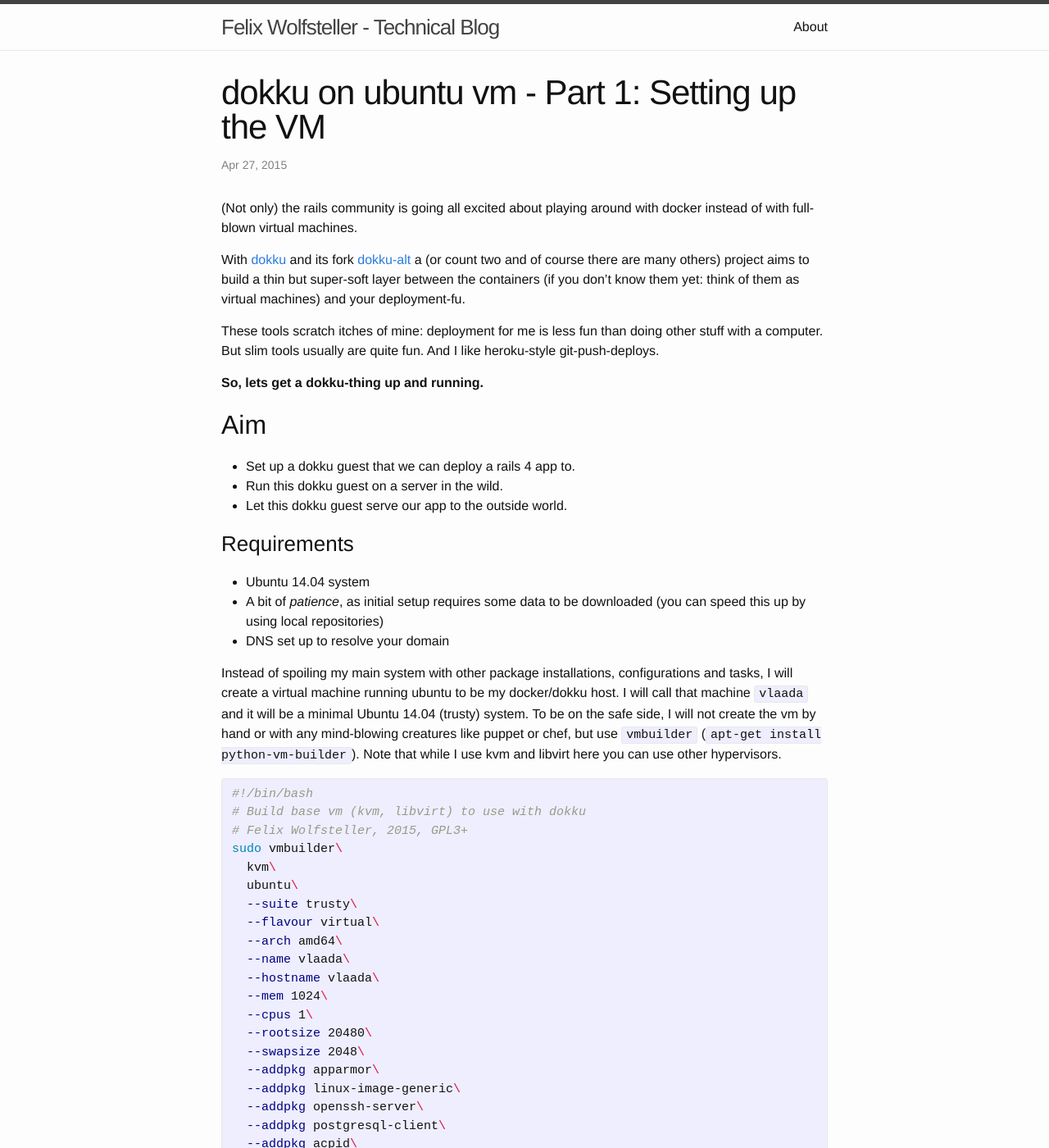
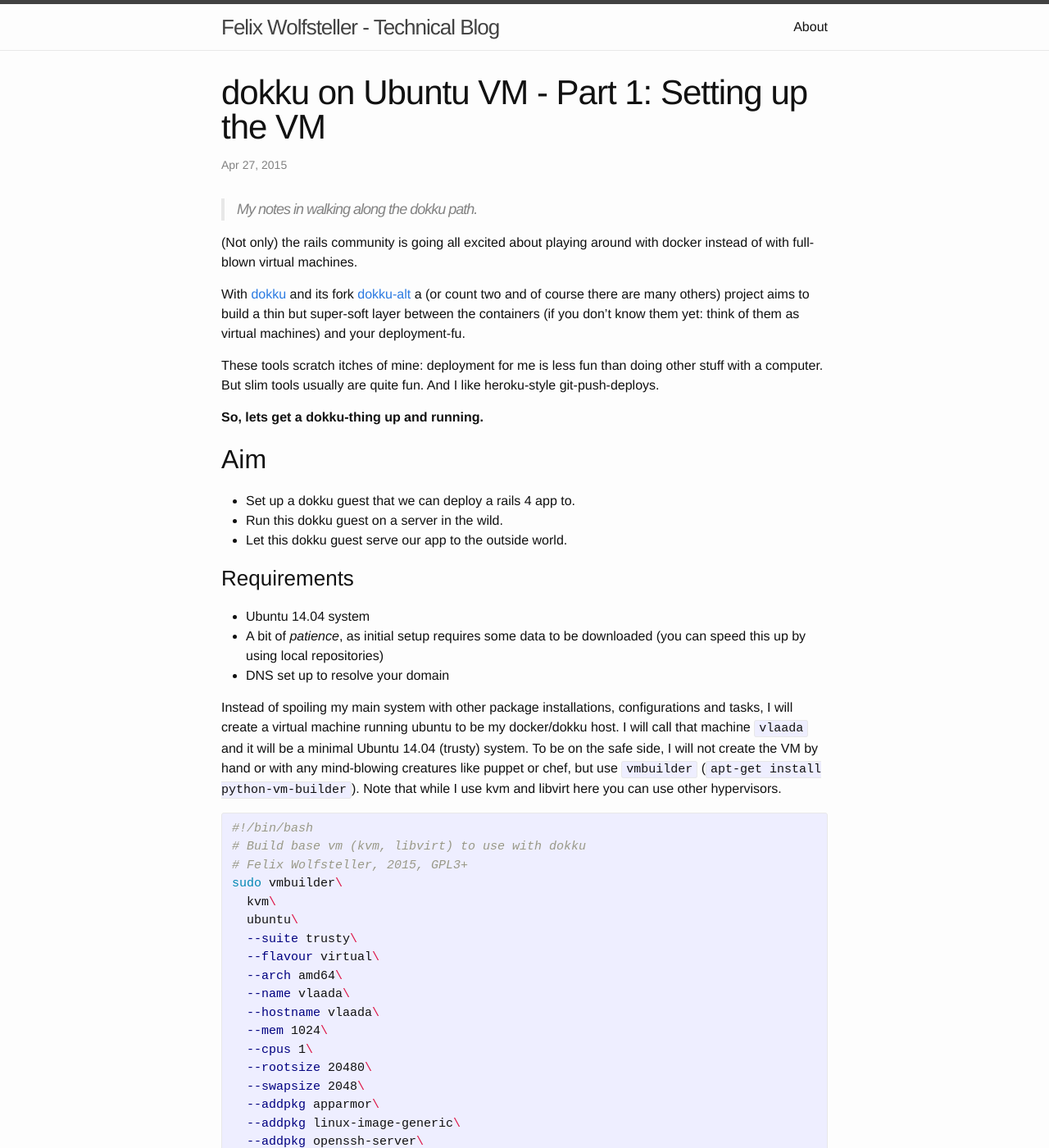
Before and after one commit to fwolfst/fwolfst.github.io, a Jekyll site: the page built from _posts/2015-04-27-dokku-on-ubuntu-vm-part-I.markdown, in a window 1280 px wide and 1400 px high. Shown: the whole window at 82% size. Built offline with Jekyll 4.4.1, drawn with Linux system fonts in a browser that asks for light colours; some of the changed lines change nothing that is shown; some of the changed text lies outside the part shown.

Commit message:
refine first post

```diff
--- a/_posts/2015-04-27-dokku-on-ubuntu-vm-part-I.markdown
+++ b/_posts/2015-04-27-dokku-on-ubuntu-vm-part-I.markdown
@@ -1,9 +1,11 @@
 ---
 layout: post
-title:  "dokku on ubuntu vm - Part 1: Setting up the VM"
+title:  "dokku on Ubuntu VM - Part 1: Setting up the VM"
 date:   2015-04-27 17:01:25
 categories: docker dokku dokku-alt virtualization
 ---
+
+> My notes in walking along the dokku path.
 
 (Not only) the rails community is going all excited about playing around with docker instead of with full-blown virtual machines.
 
@@ -25,7 +27,7 @@
 * A bit of *patience*, as initial setup requires some data to be downloaded (you can speed this up by using local repositories)
 * DNS set up to resolve your domain
 
-Instead of spoiling my main system with other package installations, configurations and tasks, I will create a virtual machine running ubuntu to be my docker/dokku host.  I will call that machine `vlaada` and it will be a minimal Ubuntu 14.04 (trusty) system.  To be on the safe side, I will not create the vm by hand or with any mind-blowing creatures like puppet or chef, but use `vmbuilder` (`apt-get install python-vm-builder`).  Note that while I use kvm and libvirt here you can use other hypervisors.
+Instead of spoiling my main system with other package installations, configurations and tasks, I will create a virtual machine running ubuntu to be my docker/dokku host.  I will call that machine `vlaada` and it will be a minimal Ubuntu 14.04 (trusty) system.  To be on the safe side, I will not create the VM by hand or with any mind-blowing creatures like puppet or chef, but use `vmbuilder` (`apt-get install python-vm-builder`).  Note that while I use kvm and libvirt here you can use other hypervisors.
 
 {% highlight bash %}
 #!/bin/bash
@@ -76,20 +78,20 @@
 # called from vmbuilder, first argument is path to chroot us.
 
 echo "Enable passwordless sudo for admins"
-printf '# Allow members of group admin to not need a password' >> $1/etc/sudoers
-printf '%admin ALL=NOPASSWD: ALL' >> $1/etc/sudoers
+echo '# Allow members of group admin to not need a password' >> $1/etc/sudoers
+echo '%admin ALL=NOPASSWD: ALL' >> $1/etc/sudoers
 
 echo "Enable (passwordless) sudo for dokku"
-printf '# Allow members of group dokku to not need a password' >> $1/etc/sudoers
-printf '%dokku ALL=(ALL:ALL) ALL' >> $1/etc/sudoers
-printf '%dokku ALL=NOPASSWD: ALL' >> $1/etc/sudoers
+echo '# Allow members of group dokku to not need a password' >> $1/etc/sudoers
+echo '%dokku ALL=(ALL:ALL) ALL' >> $1/etc/sudoers
+echo '%dokku ALL=NOPASSWD: ALL' >> $1/etc/sudoers
 {% endhighlight %}
 
 If that looks scary to you, it is.  It basically allows the dokku and dokkulord users to sudo without password.
 
 On my favorite machine, this vm-creation-process takes around 20 minutes.  On my development machine with ecovillage-internet multiply this by 3.
 
-If you are inpatient when no white letters run over your black screen, the command above will tell you where to `sudo tail -f ` to to see what is happening (` .... logging to file: /tmp/tmpXXXXYYYZZZ`).
+If you are impatient when no white letters run over your black screen, the command above will tell you where to `sudo tail -f ` to to see what is happening (` .... logging to file: /tmp/tmpXXXXYYYZZZ`).
 
 vmbuilder will then provide us with a qcow image in the subfolder `ubuntu-kvm`.  Now might be a good time to clone this machine, e.g. using
 `virt-clone --auto-clone -o vlaada --prompt` (`apt-get install virtinst` to get `virt-clone`, this only applies to the libvirt setting I use).
```
